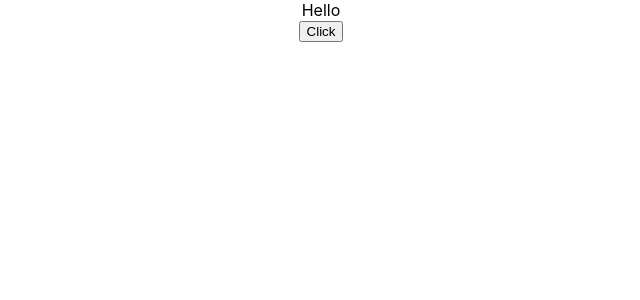
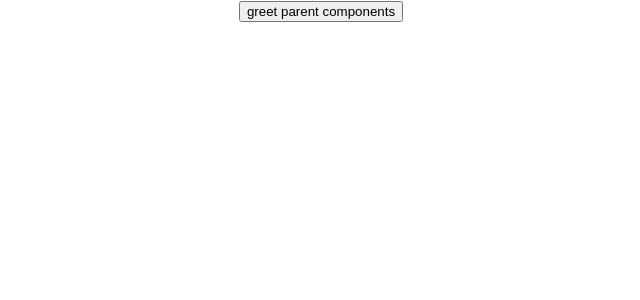
Before and after one commit to Vivek20ingh/React_tutorial, a React (Create React App) app: page / in a window 1280 px wide. Shown: the top 300 px of the page, without its empty margins (319-959 px from the left). Built offline with nearby package versions, Linux system fonts and the light colour scheme.

Commit message:
event handling

```diff
--- a/src/App.js
+++ b/src/App.js
@@ -9,13 +9,15 @@
 import FunctionClick from './components/FunctionClick';
 import Classclick from './components/Classclick';
 import EventBind from './components/Eventbind';
+import Parent from './components/parent';
 
 
 
 function App() {
   return (
     <div className="App">
-      <EventBind/>
+      {/* <EventBind/> */}
+      <Parent/>
       {/* <FunctionClick/> */}
       {/* <Counter/> */}
       {/* <Classclick/> */}
--- /dev/null
+++ b/src/components/ChildComponent.js
@@ -0,0 +1,11 @@
+import React from 'react';
+
+function ChildComponent(props) {
+    return (
+        <div>
+            <button onClick={ () => props.greetHandler ('child')}>greet parent components</button>
+        </div>
+    );
+}
+
+export default ChildComponent
--- /dev/null
+++ b/src/components/parent.js
@@ -0,0 +1,31 @@
+import React, { Component } from 'react';
+import ChildComponent from './ChildComponent';
+
+
+
+class Parent extends Component {
+
+    constructor(props) {
+        super(props)
+        this.state={
+            parentName: 'Parent'
+        }
+        this.greetParent=this.greetParent.bind(this)
+    }
+
+    greetParent(childname)
+    {
+        alert(`Hello ${this.state.parentName} from ${childname}`)
+    }
+
+
+    render() {
+        return (
+            <div>
+                <ChildComponent greetHandler ={this.greetParent}/>
+            </div>
+        )
+    }
+}
+
+export default Parent;
```
